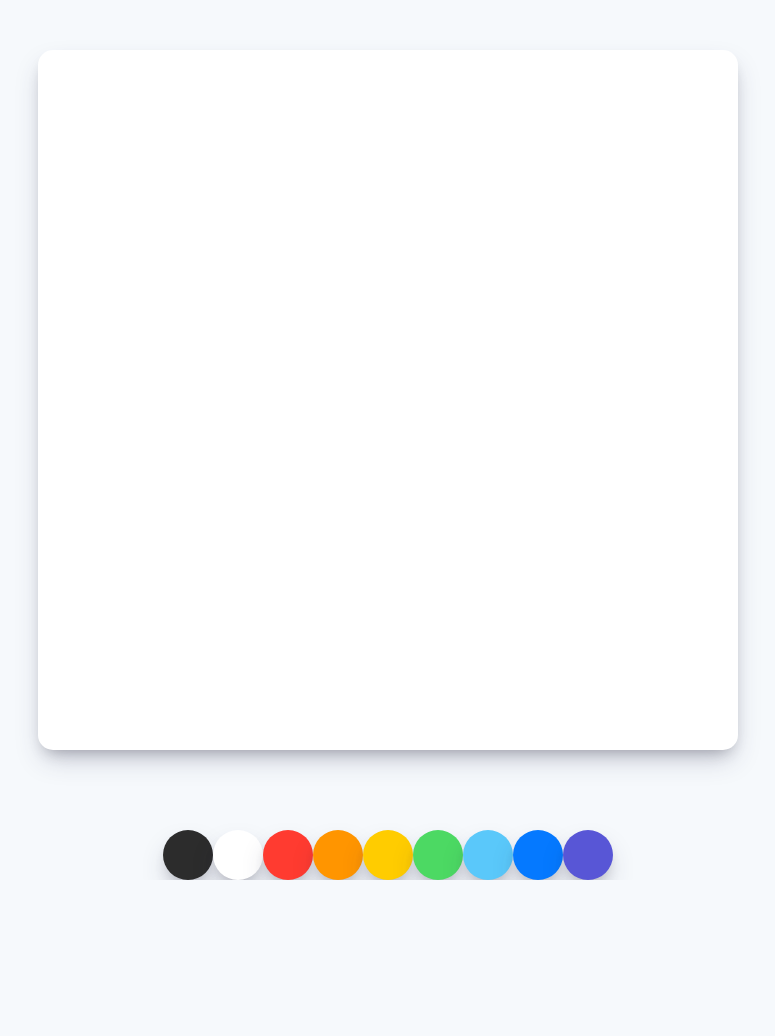
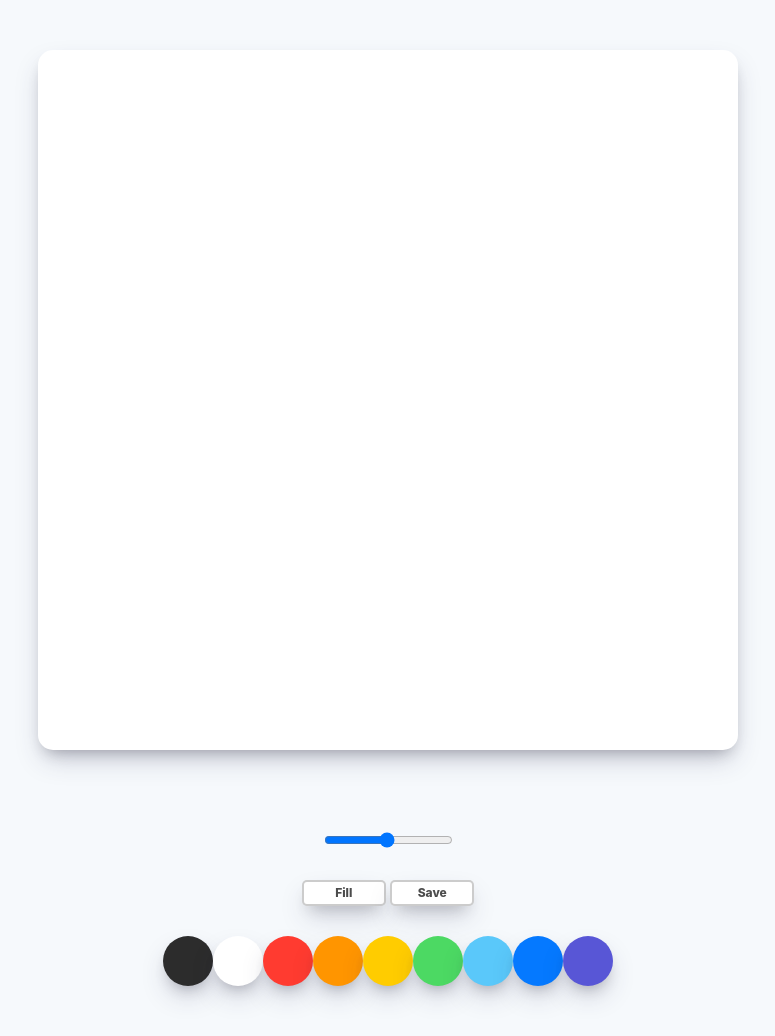
Before and after one commit to lsy6569/paintjs, a plain HTML site: page index.html in a window 1280 px wide. Shown: the whole page, without its empty margins (252-1027 px from the left). Before the commit the page ends 880 px from the top, so only its background shows below. Drawn offline with Linux system fonts and the light colour scheme.

Commit message:
html structure & style 완성

```diff
--- a/index.html
+++ b/index.html
@@ -11,6 +11,13 @@
 <body>
   <canvas id="jsCanvas" class="canvas"></canvas>
   <div class="controls">
+    <div class="controls_range">
+      <input type="range" id="jsRange" min="0.1" max="5.0" value="2.5" step="0.1">
+    </div>
+    <div class="controls__btns">
+      <button id="jsMode">Fill</button>
+      <button id="jsSave">Save</button>
+    </div>
     <div class="controls__colors" id="jsColors">
       <div class="controls__color" style="background-color: #2c2c2c"></div>
       <div class="controls__color" style="background-color: white"></div>
--- a/style.css
+++ b/style.css
@@ -7,7 +7,8 @@ body{
     display: flex;
     flex-direction: column;
     align-items: center;
-    margin-top: 50px;
+    padding: 50px 0px;
+
 }
 
 .canvas{
@@ -20,6 +21,32 @@ body{
 
 .controls{
     margin-top: 80px;
+    display: flex;
+    flex-direction: column;
+    align-items: center;
+}
+
+.controls .controls__btns{
+    margin-bottom: 30px;
+}
+
+.controls__btns button {
+    all: unset;
+    cursor: pointer;
+    background-color: #fff;
+    padding: 5px 0px;
+    width: 80px;
+    text-align: center;
+    border-radius: 5px;
+    box-shadow: rgba(50, 50, 93, 0.25) 0px 13px 27px -5px, rgba(0, 0, 0, 0.3) 0px 8px 16px -8px;
+    border: 2px solid rgba(0, 0, 0, 0.2);
+    color: rgba(0, 0, 0, 0.7);
+    font-weight: 800;
+    font-size: 12px;
+}
+
+.controls__btns button:active{
+    transform: scale(0.98);
 }
 
 .controls .controls__colors{
@@ -33,3 +60,7 @@ body{
     cursor: pointer;
     box-shadow: rgba(50, 50, 93, 0.25) 0px 13px 27px -5px, rgba(0, 0, 0, 0.3) 0px 8px 16px -8px;
 }
+
+.controls .controls_range{
+    margin-bottom: 30px;
+}
```
